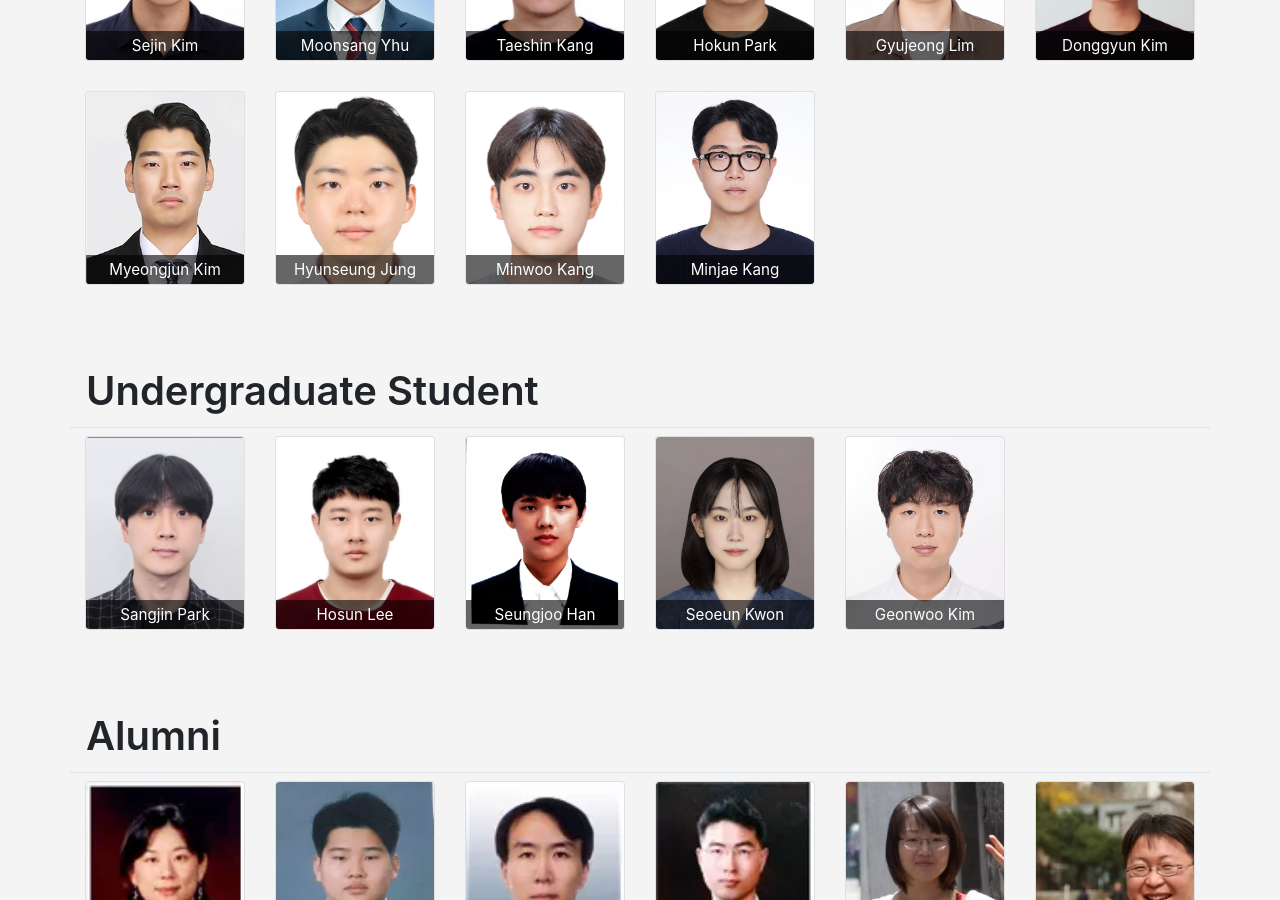
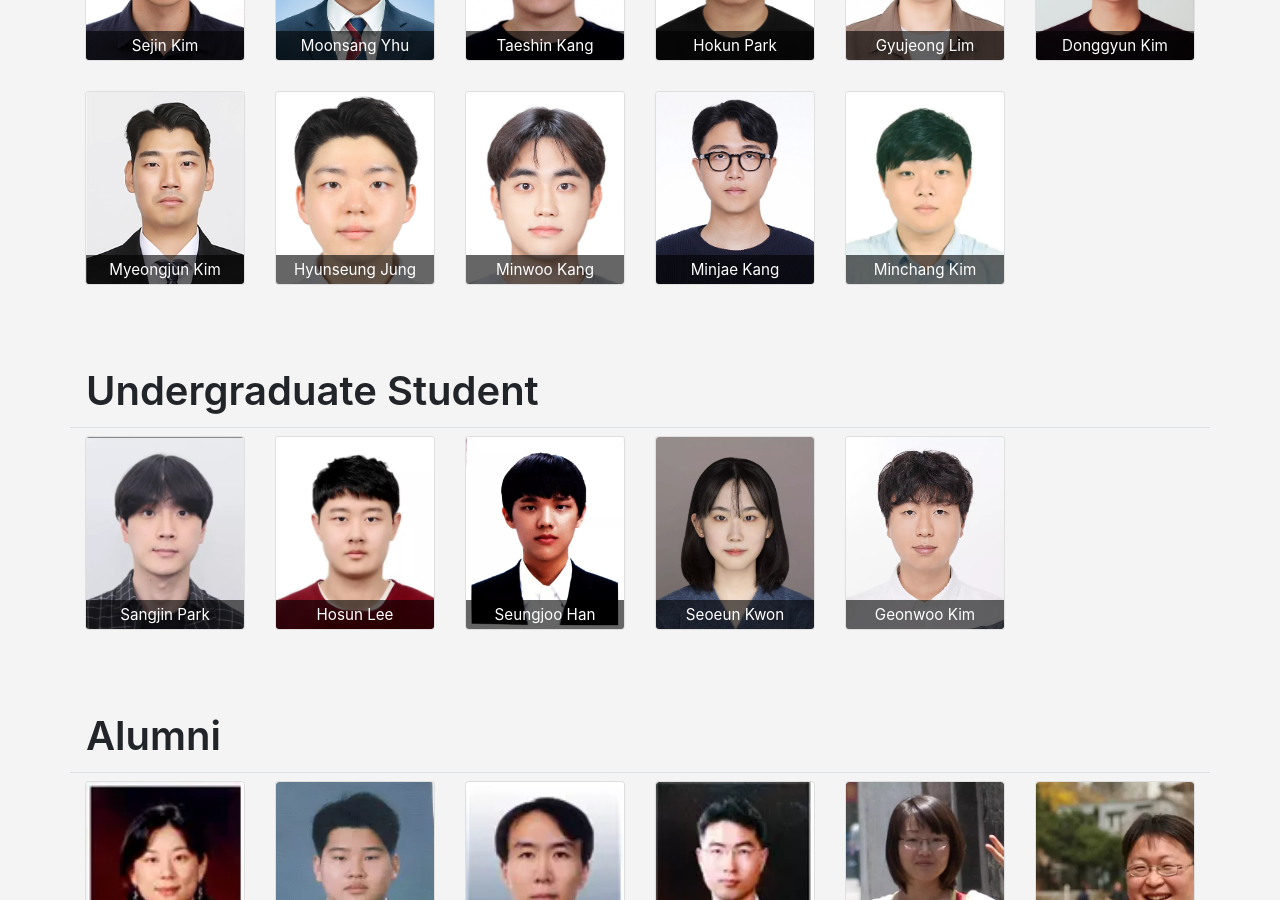
Before and after one commit to KU-Cloud/ku-cloud.github.io, a Jekyll site: the page built from members.html, in a window 1280 px wide and 900 px high, scrolled down 771 px. Built offline with Jekyll 4.4.1, drawn with Linux system fonts in a browser that asks for light colours.

Commit message:
minchang added

```diff
--- a/_data/members.yaml
+++ b/_data/members.yaml
@@ -49,6 +49,8 @@ master:
     mail: pkang12@naver.com
   - name: Minjae Kang
     mail: austin9228@korea.ac.kr
+  - name: Minchang Kim
+    mail: naxcco@gmail.com
 intern:
   - name: Sangjin Park
     mail: tjtpp009@korea.ac.kr
```
Also changed, not shown: assets/images/members/Minchang Kim.webp (added).
